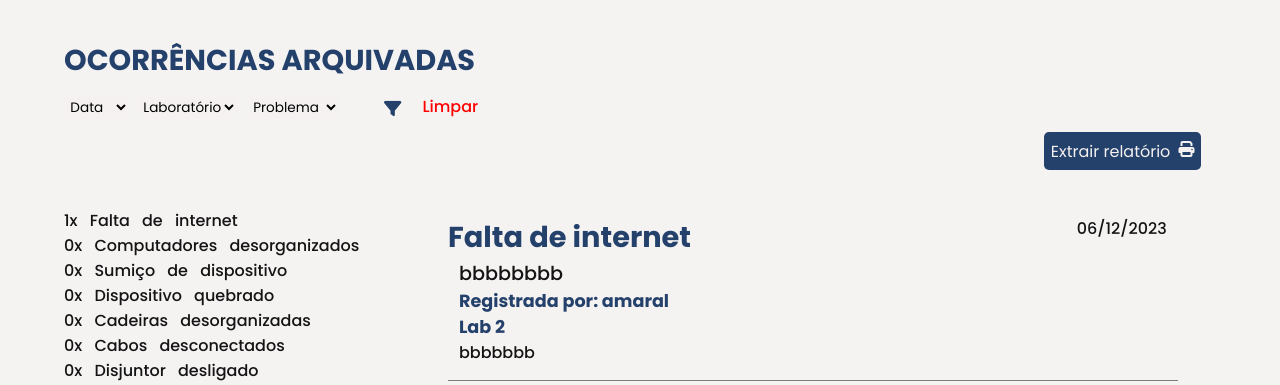
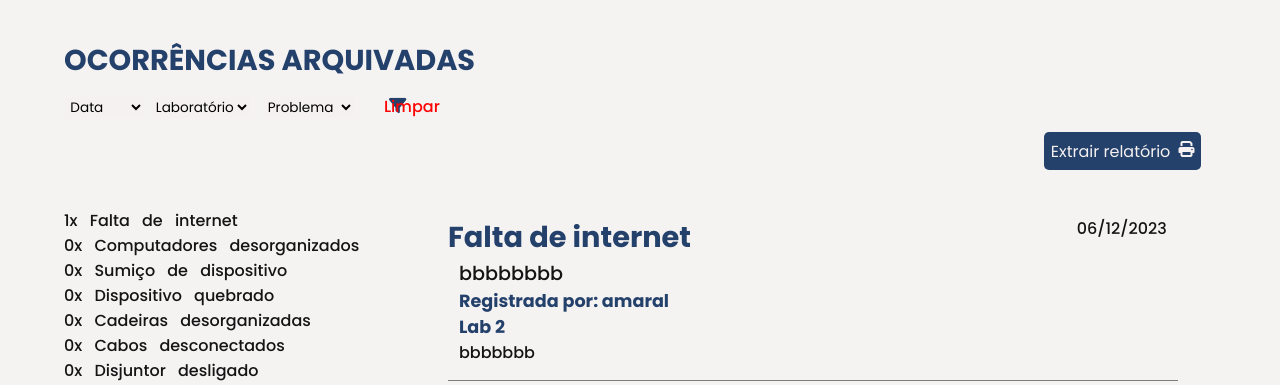
Before and after one commit to TCC2023insv/MonitoraLab, a PHP site: page /usuarios/diretoria/ocorrencias-arquivadas.php?problema=&data=&lab= in a window 1280 px wide. Shown: the part 68-453 px from the top of the page. Run offline with PHP 8.4, Linux system fonts and the light colour scheme; the visitor is signed in with stand-in values (Sample User, id 1); data comes from the database, SQL or seed files in the repository; some libraries are stand-ins or nearby versions.

Commit message:
arrumando filtro

```diff
--- a/css/ocorrencias-arquivadas.css
+++ b/css/ocorrencias-arquivadas.css
@@ -260,7 +260,7 @@ button:hover{
 #pai{
     display: flex;
     flex-direction: row;
-    justify-content: space-between;
+    /* justify-content: space-between; */
     max-width: 50%;
     margin: 1% 0 0 5%;
     font-family: 'Poppins', sans-serif;
@@ -271,12 +271,12 @@ button:hover{
     width: 38%;
     font-family: 'Poppins', sans-serif;
     font-size: 85%;
-    margin-left: -60%;
+    margin-left: 10%;
 }
 
 #data{
     border: none;
-    width: 80%;
+    width: auto;
     font-family: 'Poppins', sans-serif;
     font-size: 85%;
     margin-left: 3%;
@@ -287,27 +287,16 @@ button:hover{
     width: auto;
     font-family: 'Poppins', sans-serif;
     font-size: 85%;
-    margin-left: -80%;
+    margin-left: 10%;
 }
 
 .fa-filter{
     font-size: 130%;
-    background-color: transparent;
-    border: none;
-    color: var(--fundo-botao);
-    margin: -0.5% 0 0 -25%;
-    position: absolute;
-    cursor: pointer;
-}
-
-.fa-filter:hover{
-    margin: -0.5% 0 0 -12%;
-    position: absolute;
 }
 
 a.limpar{
     color: red;
-    margin: 0 0 0 28%;
+    margin: 0 0 0 25%;
     position: absolute;
 }
 
@@ -315,6 +304,12 @@ select{
     background-color: var(--branco-1);
 }
 
-button{
+.filtrar{
     border: none;
+    background-color: transparent;
+    color: var(--fundo-botao);
+    width: auto;
+    margin: -0.3% 0 0 -15%;
+    /* position: absolute; */
+    cursor: pointer;
 }
--- a/usuarios/diretoria/ocorrencias-arquivadas.php
+++ b/usuarios/diretoria/ocorrencias-arquivadas.php
@@ -152,7 +152,7 @@
                     <option value="Queda de energia">Queda de energia</option>
                 </select>
             </div>
-            <button type="submit" name="filtro"><i class="fa-solid fa-filter"></i></button>
+            <button class="filtrar" type="submit" name="filtro"><i class="fa-solid fa-filter"></i></button>
             <a class="limpar" href="../../php/classes/usuarios.php?limpar=true">Limpar</a>
         </form>
         <!-- <div class="filtros">
```
